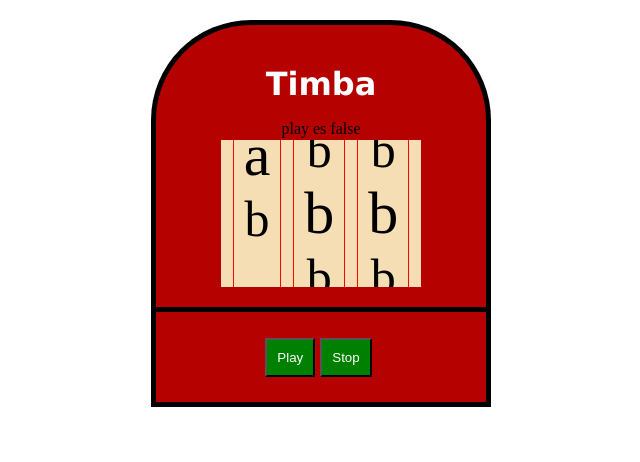
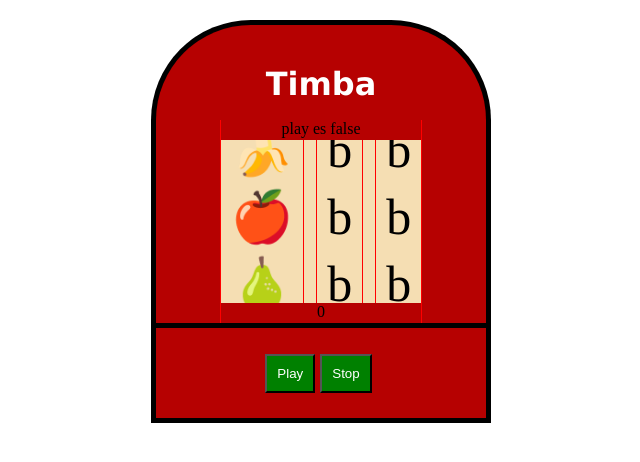
Before and after one commit to goncalhurtado/slot-machine-game, a React (Vite) app: page / in a window 1280 px wide. Shown: the top 462 px of the page, without its empty margins (319-959 px from the left). Built offline with nearby package versions, Linux system fonts and the light colour scheme.

Commit message:
fixed error with items index

```diff
--- a/src/components/Machine.jsx
+++ b/src/components/Machine.jsx
@@ -3,17 +3,17 @@ import Screen from "./Screen.jsx";
 
 const Machine = () => {
   const [items, setItems] = useState([
-    "a",
-    "b",
-    "c",
-    "d",
-    "e",
-    "f",
-    "g",
-    "h",
-    "i",
-    "j",
-    "k",
+    "🍎",
+    "🍐",
+    "🍉",
+    "🥝",
+    "🍇",
+    "🥑",
+    "🍊",
+    "🍆",
+    "🍍",
+    "🍅",
+    "🍌",
   ]);
 
   const [stop, setStop] = useState(false);
--- a/src/components/Screen.jsx
+++ b/src/components/Screen.jsx
@@ -13,12 +13,12 @@ const Screen = ({ items, play }) => {
     if (play) {
       setIntId(
         setInterval(() => {
-          if (countRef.current < 9) {
+          if (countRef.current < 10) {
             setCount((prevCount) => prevCount + 1);
-          } else if (countRef.current >= 9) {
+          } else if (countRef.current >= 10) {
             setCount(0);
           }
-        }, 100)
+        }, 1000)
       );
     } else if (intId) {
       clearInterval(intId);
@@ -35,11 +35,15 @@ const Screen = ({ items, play }) => {
   return (
     <div className="screen">
       <div className="ironTop">{play ? "play es true" : "play es false"}</div>
-      <div className="ironBotom"></div>
+      <div className="ironBotom">{count}</div>
       <div className="screen__col">
-        <div className="screen__col__item">{items[count - 1]}</div>
+        <div className="screen__col__item">
+          {count === 0 ? items[10] : items[count - 1]}
+        </div>
         <div className="screen__col__item">{items[count]}</div>
-        <div className="screen__col__item">{items[count + 1]}</div>
+        <div className="screen__col__item">
+          {count === 10 ? items[0] : items[count + 1]}
+        </div>
       </div>
       <div className="screen__col">
         <div className="screen__col__item">b</div>
--- a/src/sass/components/screen.scss
+++ b/src/sass/components/screen.scss
@@ -38,15 +38,17 @@
         &__item {
             &:first-child {
                 z-index: 0;
+                height: 67px;
             }
 
             &:nth-child(2) {
                 z-index: 0;
-                font-size: 60px;
+                height: 67px;
             }
 
             &:nth-child(3) {
                 z-index: 0;
+                height: 67px;
             }
         }
     }
```
